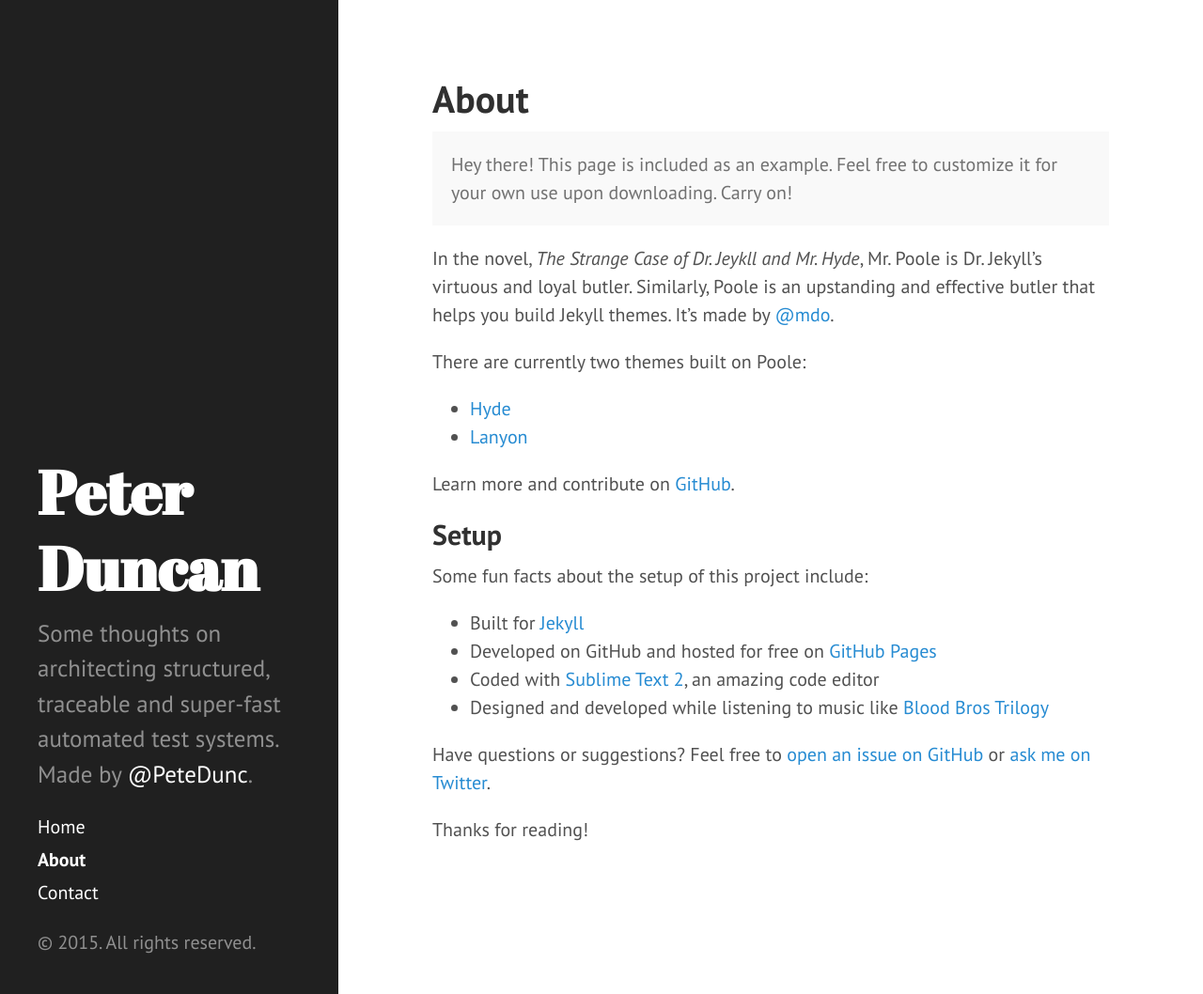
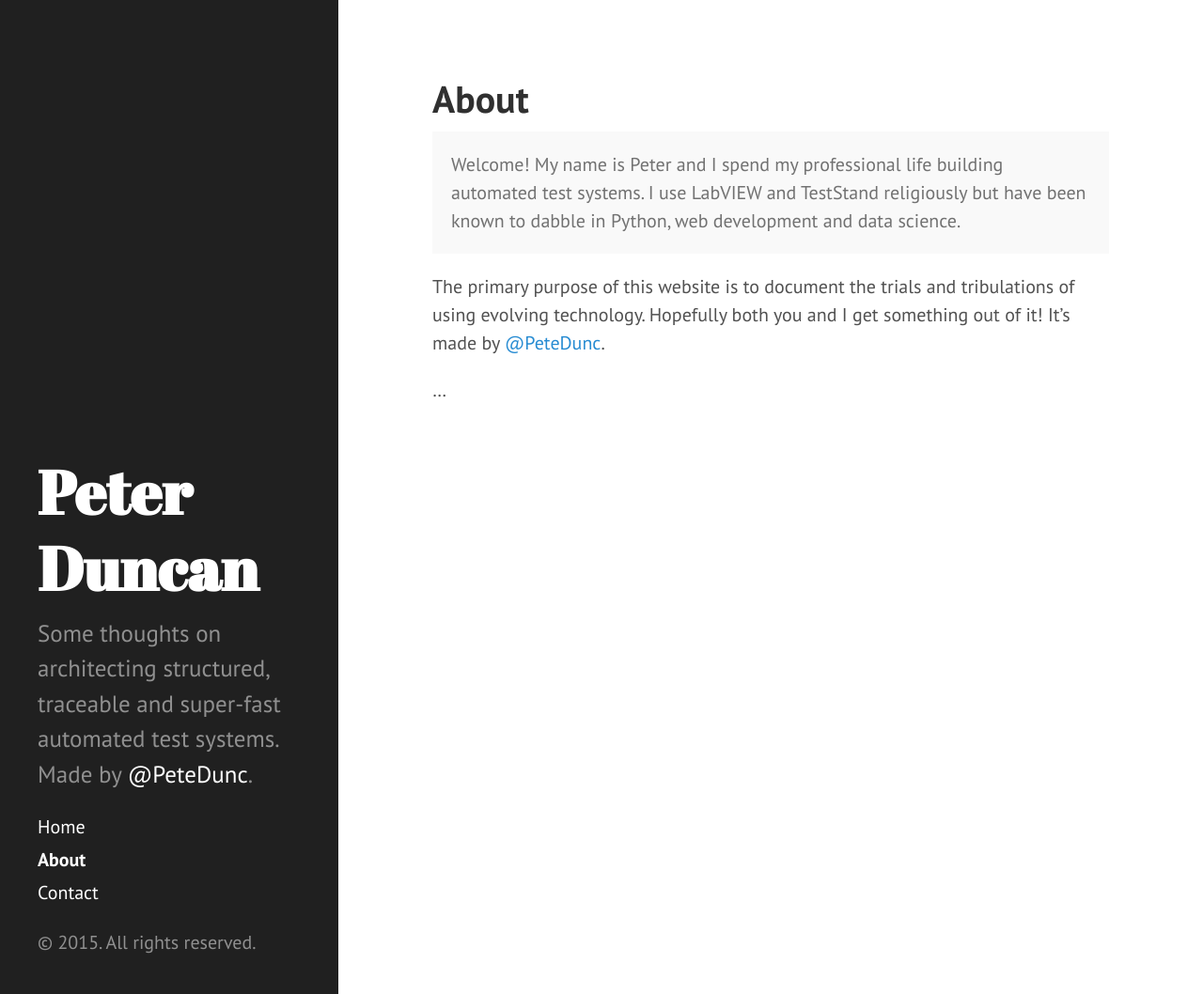
Before and after one commit to pdunc/pdunc.github.io, a Jekyll site: the page built from about.md, in a window 1280 px wide and 1058 px high. Shown: the whole window at 94% size. Built offline with Jekyll 4.4.1, drawn with Linux system fonts in a browser that asks for light colours; Markdown is read by kramdown in place of the engine named in the settings.

Commit message:
updated the about page

```diff
--- a/about.md
+++ b/about.md
@@ -4,27 +4,9 @@ title: About
 ---
 
 <p class="message">
-  Hey there! This page is included as an example. Feel free to customize it for your own use upon downloading. Carry on!
+  Welcome! My name is Peter and I spend my professional life building automated test systems.  I use LabVIEW and TestStand religiously but have been known to dabble in Python, web development and data science.
 </p>
 
-In the novel, *The Strange Case of Dr. Jeykll and Mr. Hyde*, Mr. Poole is Dr. Jekyll's virtuous and loyal butler. Similarly, Poole is an upstanding and effective butler that helps you build Jekyll themes. It's made by [@mdo](https://twitter.com/mdo).
+The primary purpose of this website is to document the trials and tribulations of using evolving technology. Hopefully both you and I get something out of it!  It's made by [@PeteDunc](https://twitter.com/PeteDunc).
 
-There are currently two themes built on Poole:
-
-* [Hyde](http://hyde.getpoole.com)
-* [Lanyon](http://lanyon.getpoole.com)
-
-Learn more and contribute on [GitHub](https://github.com/poole).
-
-## Setup
-
-Some fun facts about the setup of this project include:
-
-* Built for [Jekyll](http://jekyllrb.com)
-* Developed on GitHub and hosted for free on [GitHub Pages](https://pages.github.com)
-* Coded with [Sublime Text 2](http://sublimetext.com), an amazing code editor
-* Designed and developed while listening to music like [Blood Bros Trilogy](https://soundcloud.com/maddecent/sets/blood-bros-series)
-
-Have questions or suggestions? Feel free to [open an issue on GitHub](https://github.com/poole/issues/new) or [ask me on Twitter](https://twitter.com/mdo).
-
-Thanks for reading!
+...
```
